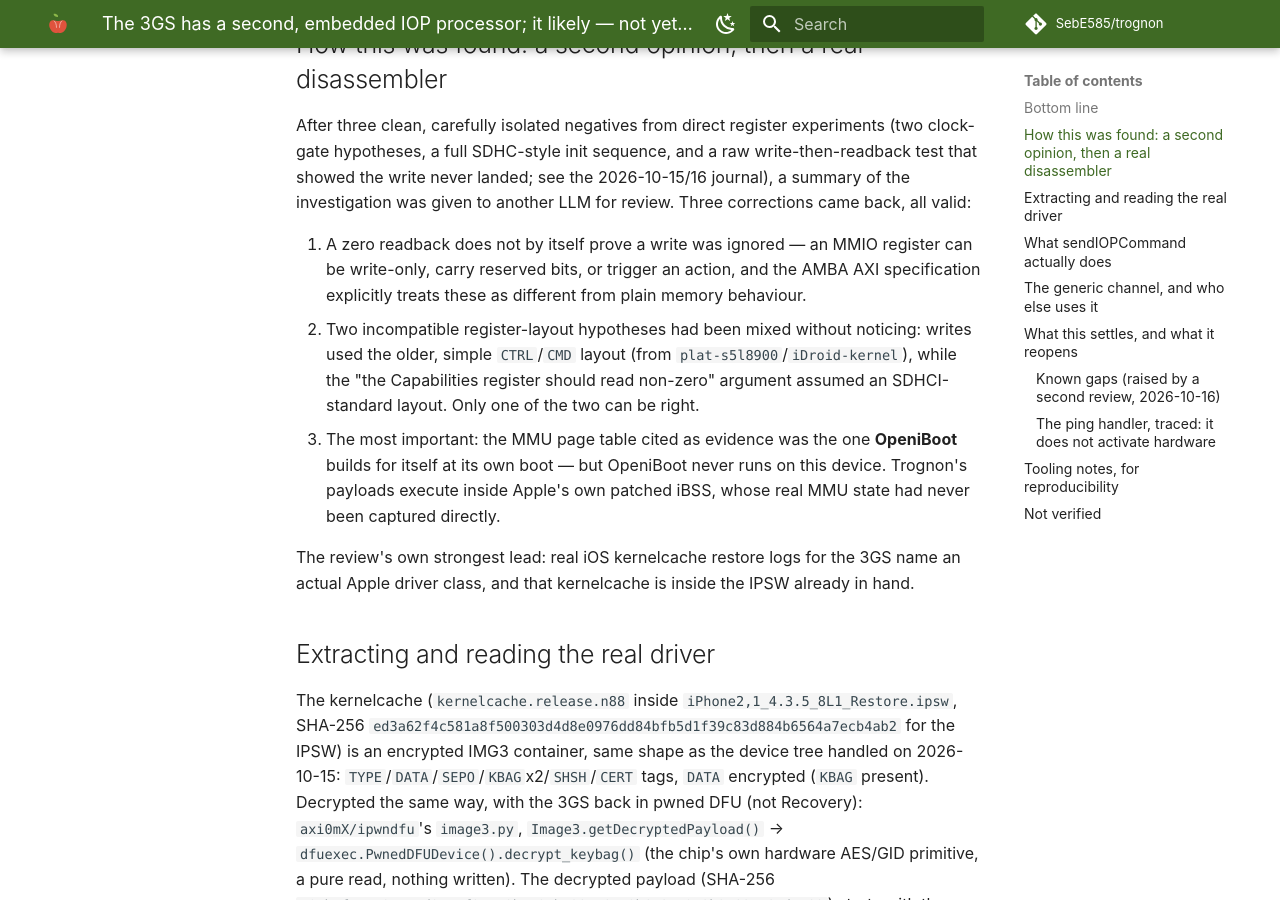
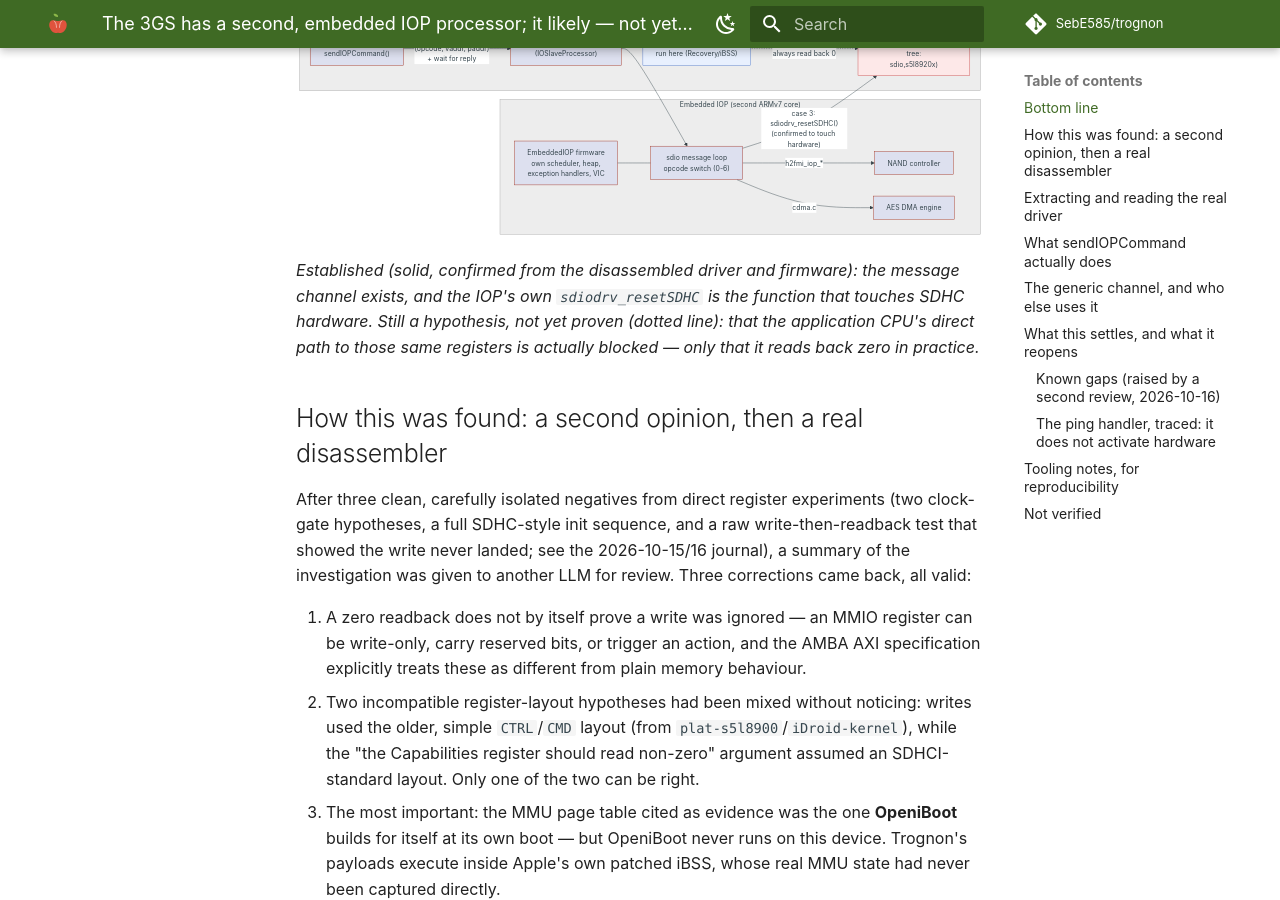
Before and after one commit to SebE585/trognon, an MkDocs documentation site: the page built from docs/research/2026-10-16-wifi-iop-architecture.md, in a window 1280 px wide and 900 px high, scrolled down 1003 px. Built offline with MkDocs 1.6.1 and Material for MkDocs 9.7.7, drawn with Linux system fonts in a browser that asks for light colours; comment, search, counter and statistics services are not loaded; some of the changed text lies outside the part shown.

Commit message:
research: add two Mermaid diagrams to the IOP architecture writeup
- Two-processor architecture: application CPU vs. embedded IOP, the shared
  command channel between them, and what's confirmed (the channel, the
  IOP's own sdiodrv_resetSDHC) versus still hypothesis (whether the
  application CPU's own path to the same registers is actually blocked).
- The ping handler's opcode switch: makes explicit, as a diagram, that the
  ping (opcode 0) and the reset (opcode 3) are two separate, unrelated
  branches -- the finding from the previous commit, now visual.

Both render natively on GitHub (Mermaid code blocks).

````diff
--- a/docs/research/2026-10-16-wifi-iop-architecture.md
+++ b/docs/research/2026-10-16-wifi-iop-architecture.md
@@ -29,6 +29,40 @@
 real owner never received a wake-up signal — not a wrong register, a wrong
 processor — but this causal link has not itself been traced; see "Known
 gaps" below.
+
+```mermaid
+flowchart LR
+    subgraph APP["Application CPU (Cortex-A8, ARMv7)"]
+        A1["Trognon payloads<br/>run here (Recovery/iBSS)"]
+        A2["AppleIOPSDIO driver<br/>sendIOPCommand()"]
+        A1 -. "direct MMIO writes:<br/>always read back 0" .-> SDHC
+        A2 -- "post message<br/>(opcode, vaddr, paddr)<br/>+ wait for reply" --> CH
+    end
+
+    CH["Shared command channel<br/>(IOSlaveProcessor)"]
+
+    subgraph IOP["Embedded IOP (second ARMv7 core)"]
+        I1["EmbeddedIOP firmware<br/>own scheduler, heap,<br/>exception handlers, VIC"]
+        I2["sdio message loop<br/>opcode switch (0-6)"]
+        I1 --- I2
+        I2 -- "case 3: sdiodrv_resetSDHC()<br/>(confirmed to touch hardware)" --> SDHC
+        I2 -- "h2fmi_iop_* " --> NAND["NAND controller"]
+        I2 -- "cdma.c" --> DMA["AES DMA engine"]
+    end
+
+    CH --> I2
+
+    SDHC["SDHC / Wi-Fi registers<br/>(0x80000000, device tree:<br/>sdio,s5l8920x)"]
+
+    style A1 fill:#e8f0fe,stroke:#4a76c9
+    style SDHC fill:#fde8e8,stroke:#c94a4a
+```
+
+*Established (solid, confirmed from the disassembled driver and firmware):
+the message channel exists, and the IOP's own `sdiodrv_resetSDHC` is the
+function that touches SDHC hardware. Still a hypothesis, not yet proven
+(dotted line): that the application CPU's direct path to those same
+registers is actually blocked — only that it reads back zero in practice.*
 
 ## How this was found: a second opinion, then a real disassembler
 
@@ -239,6 +273,41 @@
 not-yet-identified function (no directly linked debug string found in the
 time available this session).
 
+```mermaid
+flowchart TD
+    RECV["fcn.00001730 (message loop)<br/>blocking receive on 'sdio message' queue"]
+    OP["read opcode from message<br/>(offset +0)"]
+    SW{{"switch (opcode - 1),<br/>range check 0..6<br/>at 0x17bc"}}
+
+    RECV --> OP --> SW
+
+    SW -- "opcode 0<br/>(default / out of range)" --> C0
+    SW -- "opcode 1" --> C1["fcn.00001a58<br/>(not identified)"]
+    SW -- "opcode 2" --> C2["fcn.00001a24<br/>(not identified)"]
+    SW -- "opcode 3" --> C3["fcn.000019c4<br/>-> sdiodrv_resetSDHC<br/><b>touches hardware</b>"]
+    SW -- "opcode 4" --> C4["fcn.0000192c<br/>(not identified)"]
+    SW -- "opcode 5" --> C5["fcn.0000190c<br/>(not identified)"]
+    SW -- "opcode 6" --> C6["fcn.000018bc<br/>(not identified)"]
+
+    C0["<b>the PING</b><br/>log 'Connection established'<br/>write status = 0 (success)<br/><b>no register touched</b>"]
+
+    C0 --> LOOP["store status in reply field,<br/>loop back to RECV"]
+    C1 --> LOOP
+    C2 --> LOOP
+    C3 --> LOOP
+    C4 --> LOOP
+    C5 --> LOOP
+    C6 --> LOOP
+    LOOP --> RECV
+
+    style C0 fill:#fde8e8,stroke:#c94a4a
+    style C3 fill:#e8f8e8,stroke:#4ac97a
+```
+
+*The ping (opcode 0) and the reset (opcode 3) are two different, unrelated
+branches of the same switch — confirmed by disassembly, not inferred from
+the log message's wording.*
+
 Updated evidence table (format suggested by the review):
 
 | Claim | Status |
````
